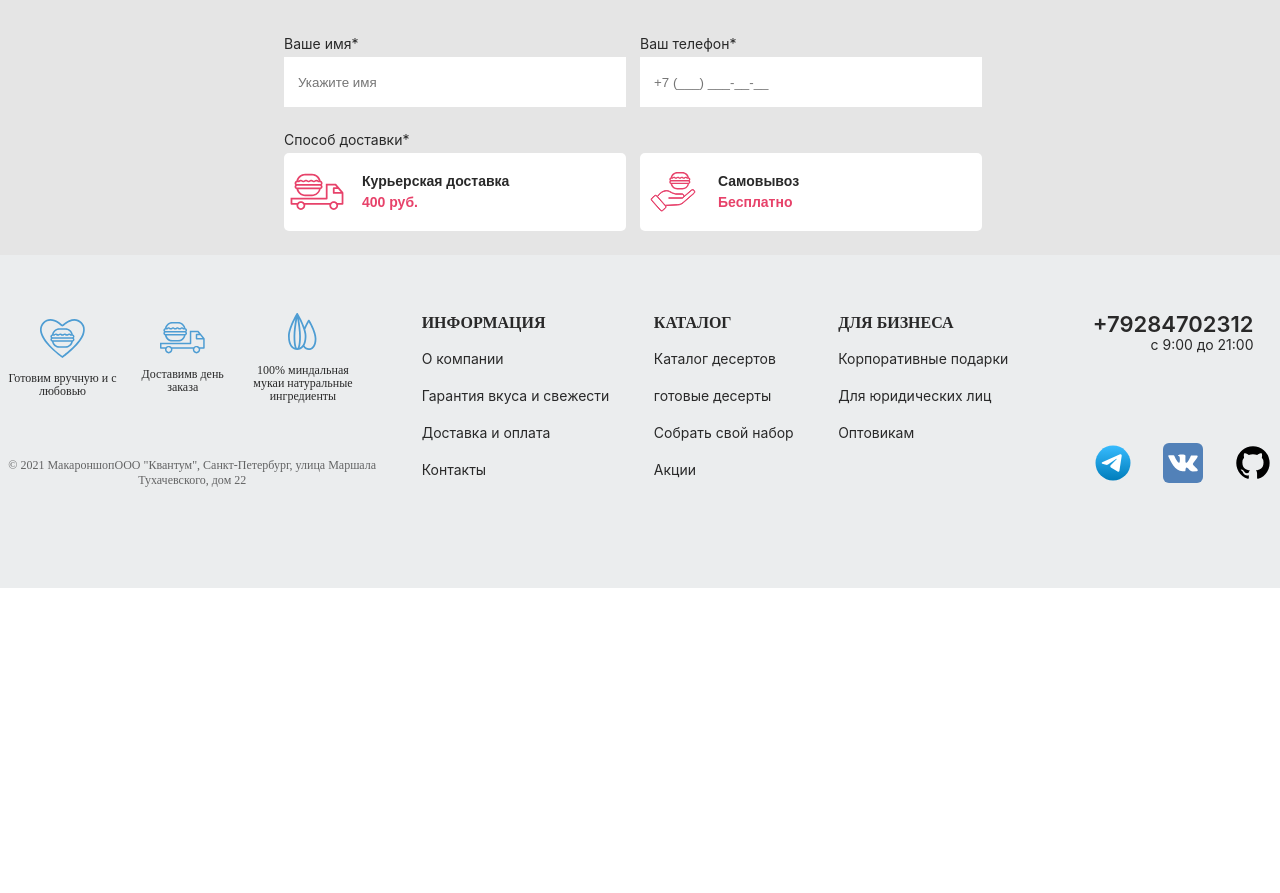
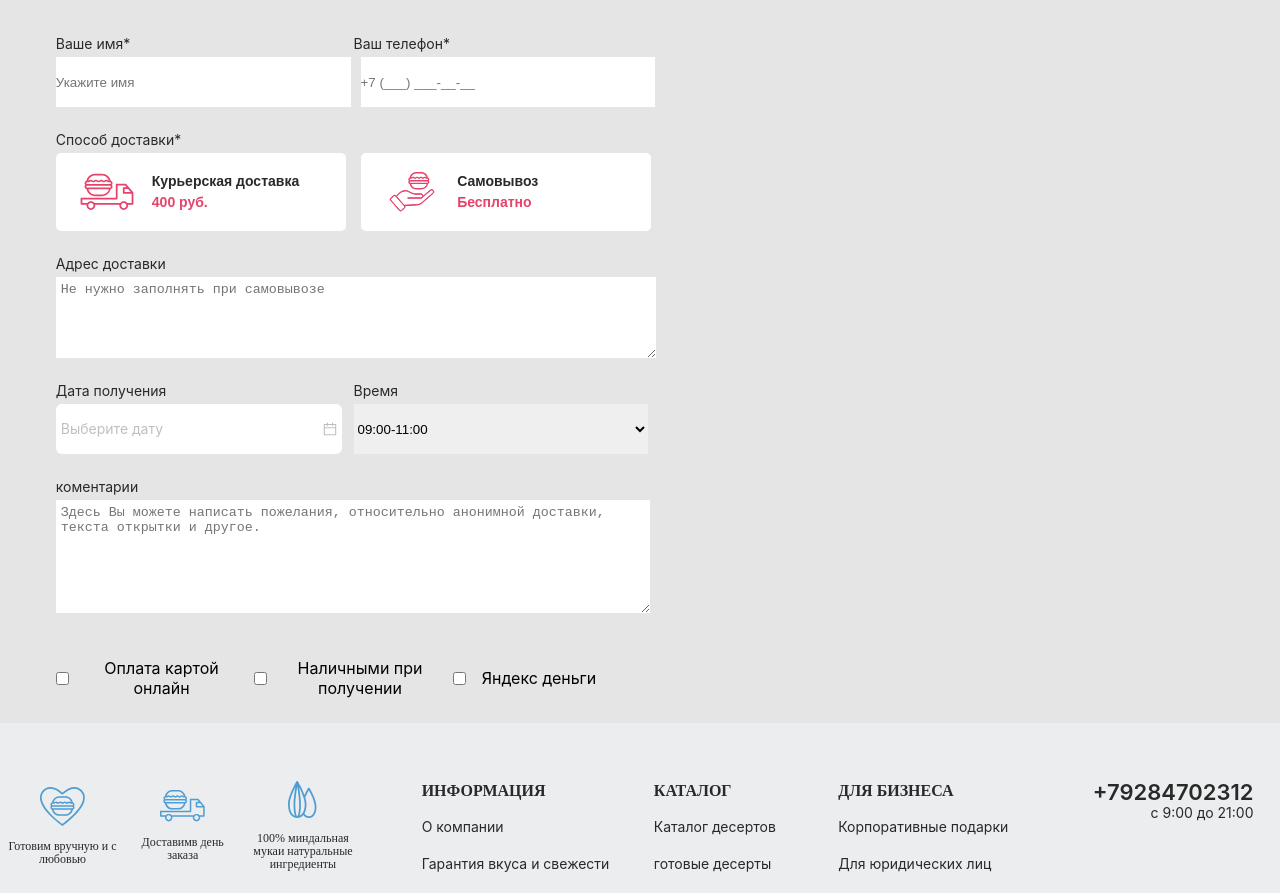
Before and after one commit to kudinov-andrej/sweet, a React (Create React App) app: page /#/basket in a window 1280 px wide. Shown: the part 622-1515 px from the top of the page. Before the commit the page ends 1210 px from the top, so only its background shows below. Built offline with nearby package versions, Linux system fonts and the light colour scheme.

Commit message:
Начал работу над формой

```diff
--- a/package.json
+++ b/package.json
@@ -6,6 +6,7 @@
     "@testing-library/jest-dom": "^5.16.5",
     "@testing-library/react": "^13.4.0",
     "@testing-library/user-event": "^13.5.0",
+    "antd": "^5.5.1",
     "react": "^18.2.0",
     "react-dom": "^18.2.0",
     "react-router-dom": "^6.11.1",
--- a/src/App.css
+++ b/src/App.css
@@ -1539,9 +1539,20 @@ header {
   max-width: 100%;
   background: #E5E5E5;
   display: flex;
-  flex-direction: column;
-  align-items: center;
-}
+  flex-direction: row;
+  align-items: center;
+}
+
+.basket__buy-block {
+  margin: 0;
+  padding: 0;
+  width: 46.52%;
+  background: #E5E5E5;
+  display: flex;
+  flex-direction: column;
+  align-items: center;
+}
+
 
 .basket__navigation-block {
   margin: 0;
@@ -1613,7 +1624,7 @@ header {
 .goods-list {
   margin: 0;
   padding: 0;
-  width: 46.52%;
+  width: 100%;
   max-width: 670px;
   margin-left: 9.375%;
   margin-right: 30px;
@@ -1736,8 +1747,11 @@ header {
   display: flex;
   flex-direction: column;
   width: 100%;
+  max-width: 670px;
+  margin-left: 9.375%;
   align-items: center;
   justify-content: space-between;
+  align-self: flex-start;
 }
 
 .basket__dilivery-title {
@@ -1764,21 +1778,31 @@ header {
   opacity: 0.7;
 }
 
+.basket__form-conteiner {
+  width: 100%;
+  max-width: 670px;
+}
+
 .basket__input-box {
-  display: flex;
-  flex-direction: row;
-}
+  margin: 0;
+  padding: 0;
+  display: flex;
+  flex-direction: row;
+  justify-content: space-around;
+  width: 100%;
+  max-width: 670px;
+
+}
+
 
 .basket__input-conteiner {
-  display: flex;
-  flex-direction: column;
-  text-align: start;
-}
-
-.basket__input-conteiner {
+  margin: 0;
+  padding: 0;
   display: flex;
   flex-direction: column;
   justify-content: flex-start;
+  width: 100%;
+  max-width: 670px;
 
 }
 
@@ -1799,13 +1823,19 @@ header {
   border: none;
   min-height: 50px;
   margin-right: 14px;
-  min-width: 328px;
-  padding-left: 14px;
+  width: 99%;
   margin-bottom: 24px;
 }
 
+.basket__form-input_typy_phone {
+  margin-right: 0;
+  margin-left: 7px;
+}
+
 .basket__form-button {
-  width: 342px;
+  margin: 0;
+  padding: 0;
+  width: 95%;
   height: 78px;
   display: flex;
   flex-direction: row;
@@ -1830,6 +1860,7 @@ header {
 .basket__form-button-img {
   width: 54px;
   height: 54px;
+  margin-left: 24px;
   object-fit: contain;
   object-position: center;
   margin-right: 18px;
@@ -1857,3 +1888,53 @@ header {
   line-height: 17px;
   color: #E7426A;
 }
+
+.basket__form-input_typy_address {
+  padding: 0;
+  margin: 0;
+  padding-top: 5px;
+  padding-left: 5px;
+  width: 100%;
+  max-width: 670px;
+  height: 76px;
+  margin-bottom: 24px;
+}
+
+.basket__form-input_typy_date {
+  margin: 0;
+  padding: 0;
+  padding-left: 5px;
+  padding-right: 5px;
+  border: none;
+  height: 50px;
+  margin-right: 14px;
+  width: 96%;
+}
+
+.basket__form-input_typy_time {
+  margin-right: 0;
+}
+
+.basket__form-input_typy_comments {
+  height: 108px;
+  padding-left: 5px;
+  padding-top: 5px;
+}
+
+.basket__checkbox-conteiner {
+  display: flex;
+  flex-direction: row-reverse;
+  align-items: center;
+  justify-content: flex-end;
+  margin-top: 21px;
+  margin-bottom: 25px;
+  width: 250px;
+
+}
+
+.basket__form-checkbox {
+  margin: 0;
+  padding: 0;
+  margin-right: 16px;
+
+}
--- a/src/basketPage/BasketPage.jsx
+++ b/src/basketPage/BasketPage.jsx
@@ -1,12 +1,26 @@
 import { NavLink } from 'react-router-dom';
 import '../App.css';
 import ProductList from './ProductList';
+import { DatePicker, Select } from 'antd';
 import DeliveryImg from '../image/delivery/картинкаМашина.svg';
 import DeliveryImgFree from '../image/delivery/картинкаРука.svg';
+//import { createStyleSheet } from 'jss';
+
+
+
 function BasketPage(props) {
+
+    const currentDate = new Date();
+    const dateMonthLater = new Date(currentDate.setMonth(currentDate.getMonth() + 1));
+    let dates = [];
+    for (let date = currentDate; date <= dateMonthLater; date.setDate(date.getDate() + 1)) {
+        dates.push(new Date(date));
+    }
+    const { Option } = Select;
 
     return (
         <section className='basket'>
+            <div className='basket__buy-block'>
                 <div className='basket__navigation-block'>
                     <nav className='basket__navigation'>
                         <NavLink className={({ isActive }) => `basket__navigation-punct ${isActive ? "basket__navigation-punct_active" : ""}`} to="/" >Главная &gt;</NavLink>
@@ -57,8 +71,52 @@ function BasketPage(props) {
                                 </div>
                             </button>
                         </div>
+                        <div className='basket__input-conteiner'>
+                            <label for="basket__form-input_typy_address" className='basket__form-label'>Адрес доставки</label>
+                            <textarea rows="3" className='basket__form-input basket__form-input_typy_address' id="basket__form-input_typy_address" placeholder='Не нужно заполнять при самовывозе' required minLength={20} maxLength={180} />
+                        </div>
+                        <div className='basket__input-box'>
+                            <div className='basket__input-conteiner'>
+                                <label for="basket__form-input_typy_date" className='basket__form-label'>Дата получения</label>
+                                <DatePicker className='basket__form-input basket__form-input_typy_date' id="basket__form-input_typy_date" placeholder='Выберите дату'>
+                                    <select defaultValue={currentDate} className='basket__form-input basket__form-input_typy_date' >
+                                        {dates.map(d => <Option key={d}>{d.toLocaleDateString()}</Option>)}
+                                    </select>
+                                </DatePicker>
+                            </div>
+                            <div className='basket__input-conteiner'>
+                                <label for="basket__form-input_typy_time" className='basket__form-label'>Время</label>
+                                <select className='basket__form-input    basket__form-input_typy_time' id="basket__form-input_typy_time">
+                                    <option className='basket__form-input_option'>09:00-11:00</option>
+                                    <option className='basket__form-input_option'>11:00-13:00</option>
+                                    <option className='basket__form-input_option'>13:00-15:00</option>
+                                    <option className='basket__form-input_option'>15:00-17:00</option>
+                                    <option className='basket__form-input_option'>17:00-19:00</option>
+                                    <option className='basket__form-input_option'>19:00-21:00</option>
+                                </select>
+                            </div>
+                        </div>
+                        <div className='basket__input-conteiner'>
+                            <label for="basket__form-input_typy_comments" className='basket__form-label'>коментарии</label>
+                            <textarea rows="5" className='basket__form-input basket__form-input_typy_comments' id="basket__form-input_typy_comments" placeholder='Здесь Вы можете написать пожелания, относительно анонимной доставки, текста открытки и другое.' required minLength={20} maxLength={180} />
+                        </div>
+                        <div className='basket__input-box'>
+                            <div className='basket__checkbox-conteiner'>
+                                <label for="basket__form-input_typy_checkbox" className='basket__form-checkbox'>Оплата картой онлайн</label>
+                                <input type='checkbox' className='basket__form-checkbox basket__form-checkbox_typy_name' id="basket__form-checkbox_typy_name" required />
+                            </div>
+                            <div className='basket__checkbox-conteiner'>
+                                <label for="basket__form-checkbox_typy_phone" className='basket__form-checkbox'>Наличными при получении</label>
+                                <input type='checkbox' className='basket__form-checkbox ' id="basket__form-checkbox_typy_phone" required />
+                            </div>
+                            <div className='basket__checkbox-conteiner'>
+                                <label for="basket__form-checkbox_typy_phone" className='basket__form-checkbox'>Яндекс деньги</label>
+                                <input type='checkbox' className='basket__form-checkbox' id="basket__form-checkbox_typy_phone" required />
+                            </div>
+                        </div>
                     </form>
                 </div>
+            </div >
         </section >
     );
 }
```
Also changed, not shown: 1 other file (tests, documents, lock files or other folders). Lines whose indentation alone changed are shown as unchanged.
